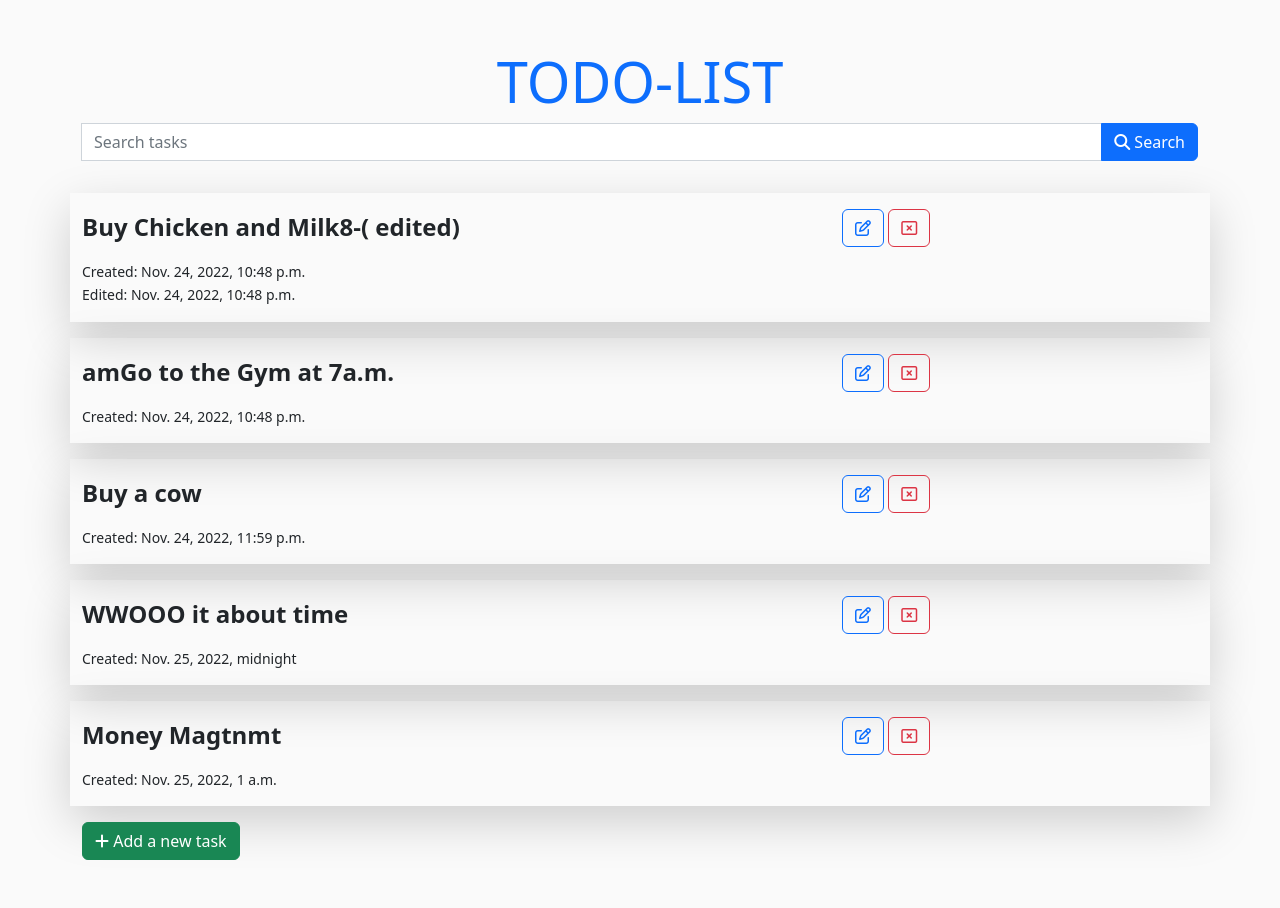
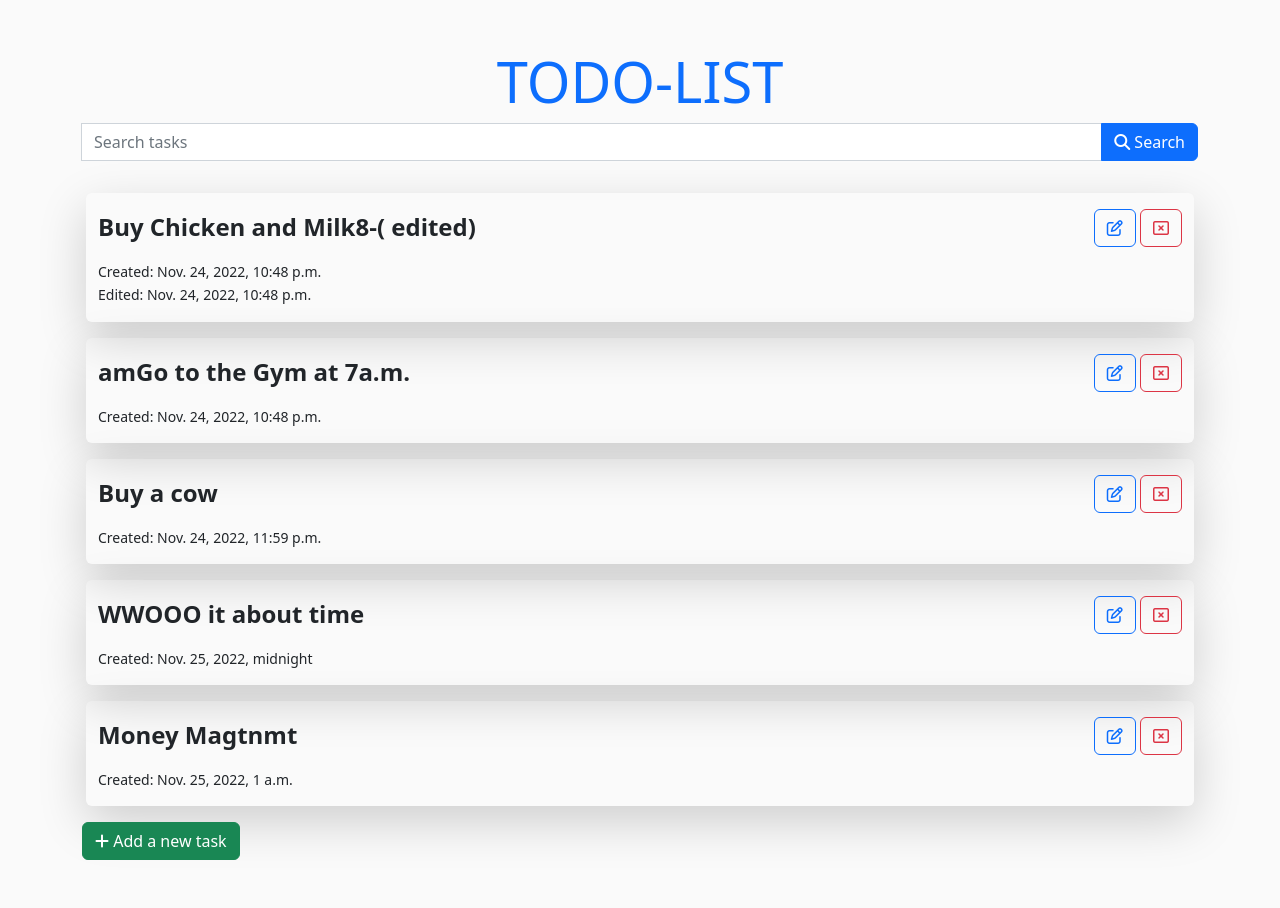
Before and after one commit to Moodkiller20/TodoList, a Django app: page / in a window 1280 px wide. Run offline with Django 4.2, Linux system fonts and the light colour scheme; data comes from the database, SQL or seed files in the repository; some libraries are stand-ins or nearby versions.

Commit message:
new features

```diff
--- a/HW4_TodoList/settings.py
+++ b/HW4_TodoList/settings.py
@@ -123,7 +123,9 @@ USE_TZ = True
 # https://docs.djangoproject.com/en/4.1/howto/static-files/
 
 STATIC_URL = 'static/'
-STATIC_ROOT = BASE_DIR/'static'
+# STATIC_ROOT = BASE_DIR/'static'
+
+STATICFILES_DIRS =['static']
 
 # Default primary key field type
 # https://docs.djangoproject.com/en/4.1/ref/settings/#default-auto-field
--- a/templates/todoList/index.html
+++ b/templates/todoList/index.html
@@ -17,7 +17,7 @@
 
 
         {% for todo in todos %}
-            <div class="row justify-content-md-center py-3 my-3 shadow-lg">
+            <div class="row  shadow  rounded  pt-3 mx-1 py-3 my-3 shadow-lg">
                 <div class="col-md-8 mx-auto ">
                     <p class="fs-4 fw-bold "> {{ todo.task_name }}</p>
                     <small class="d-block"> Created: {{ todo.created_at }}</small>
@@ -26,12 +26,12 @@
                     {% endif %}
                 </div>
 
-                <div class="col-md-4 ">
+                <div class="col-md-4 text-end">
                     <a href="{% url 'update_task' todo.id %}" class="btn btn-outline-primary btn-inline"><i class="fa-regular fa-pen-to-square todo-update-btn" ></i></a>
 
                     <form class="d-inline" action="{% url 'delete_task' todo.id %}" method="POST">
                         {% csrf_token %}
-                        <button class="btn btn-outline-danger d-inline" type="submit"><i class="fa-regular fa-rectangle-xmark todo-update-btn"></i></i> </button>
+                        <button class="btn btn-outline-danger d-inline " type="submit"><i class="fa-regular fa-rectangle-xmark todo-update-btn"></i></i> </button>
                     </form>
 
                 </div>
@@ -54,7 +54,7 @@
                         {% endif %}
                     </div>
 
-                    <div class="col-md-4 ">
+                    <div class="col-md-4 col-12 text-md-end text-start mb-3">
                         <a href="{% url 'update_task' macth.id %}" class="btn btn-outline-primary btn-inline"><i class="fa-regular fa-pen-to-square todo-update-btn" ></i></a>
 
                         <form class="d-inline" action="{% url 'delete_task' macth.id %}" method="POST">
@@ -65,7 +65,12 @@
                     </div>
                 </div>
             {% empty %}
-                <p class="fs-5 fw-bold">No items found with your search term, or there is no todo added yet</p>
+                <div class="row">
+                    <div class="col-12 mb-3">
+                        <p class="fs-5 fw-bold">No items found with your search term, or there is no todo added yet</p>
+                    </div>
+                </div>
+
             {% endfor %}
         {% endif %}
 
```
